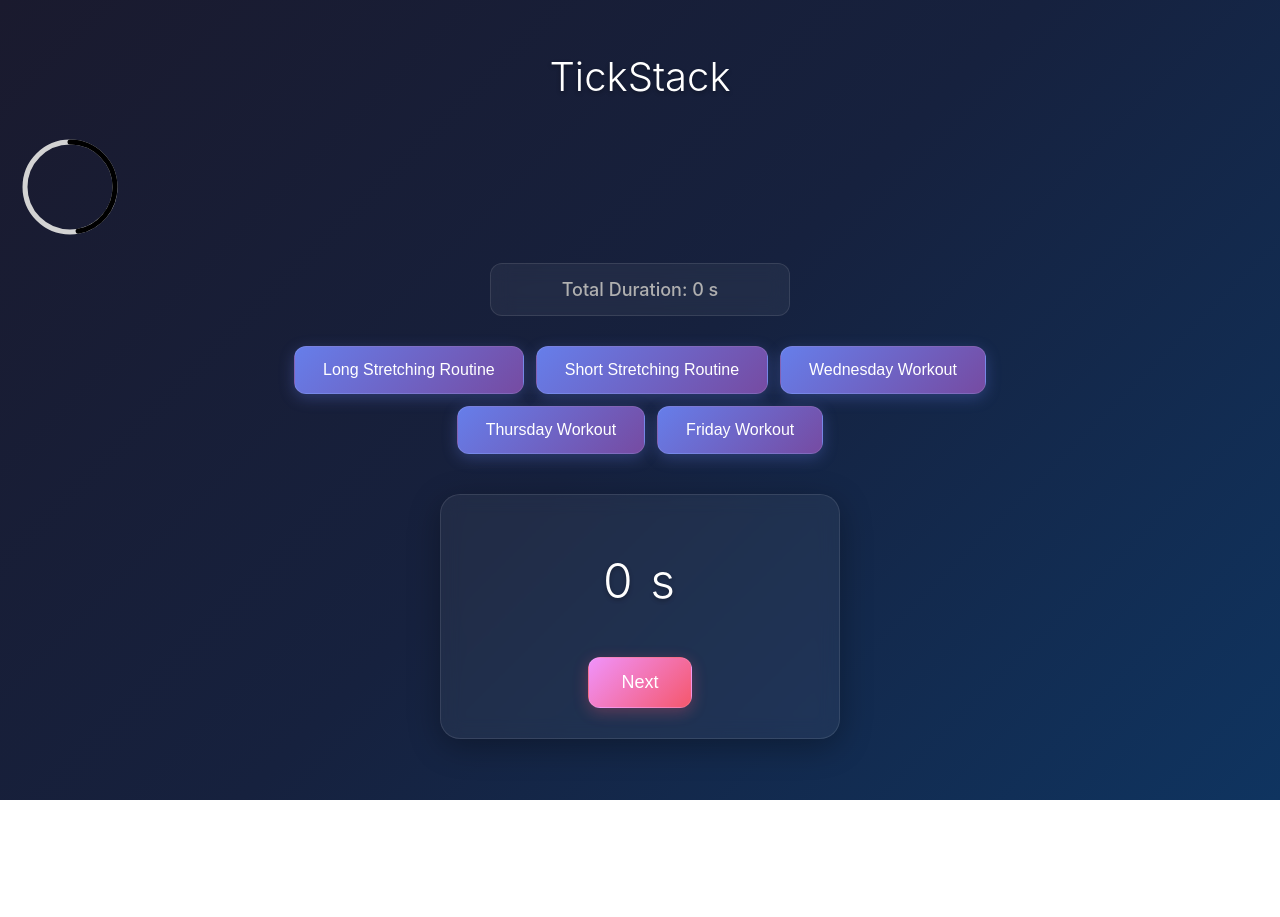
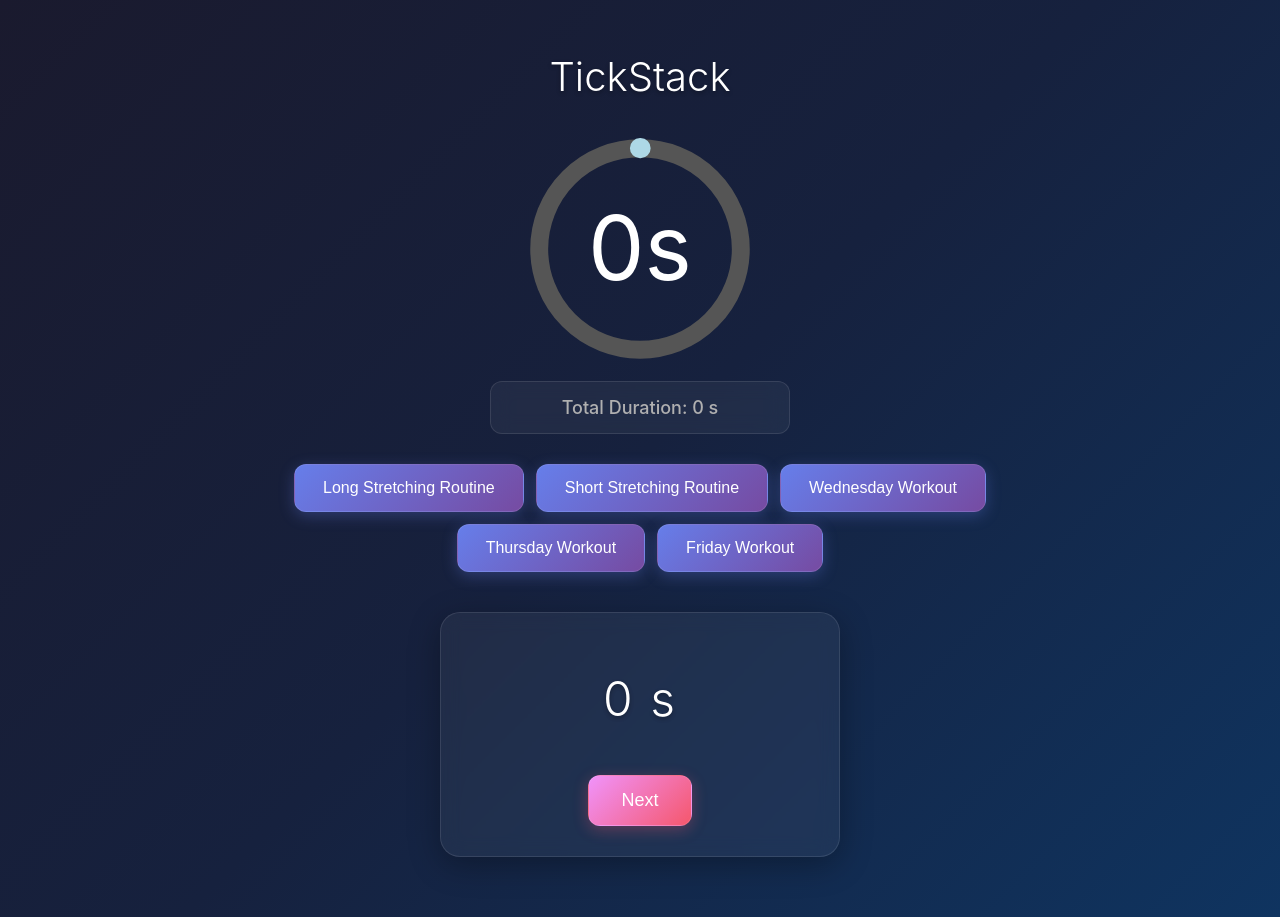
Before and after one commit to podlomar/tickstack, a React app: page / in a window 1280 px wide. Before the commit the page ends 800 px from the top, so only its background shows below. Built offline with nearby package versions, Linux system fonts and the light colour scheme.

Commit message:
Enhance Timer component with improved styling and functionality, add timer container, and update duration display

```diff
--- a/src/components/App/index.tsx
+++ b/src/components/App/index.tsx
@@ -38,7 +38,9 @@ export const App = ({ timelines }: Props) => {
   return (
     <div>
       <h1>TickStack</h1>
-      <Timer state={timerState} />
+      <div className="timerContainer">
+        <Timer state={timerState} />
+      </div>
       <div id="total-duration" className="total-duration">Total Duration: 0 s</div>
       <div id="timelines">
         {timelines.map((timeline) => (
--- a/src/components/Timer/index.tsx
+++ b/src/components/Timer/index.tsx
@@ -1,36 +1,48 @@
+import { useRef } from 'react';
 import { TimerState } from '../../timers';
 
 interface Props {
   state: TimerState | null;
 }
 
+const TIMER_RADIUS = 45;
+const totalLength = Math.PI * 2 * TIMER_RADIUS;
+
 export const Timer = ({ state }: Props) => {
+  const computeDashOffset = (state: TimerState | null) => {
+    if (state === null) {
+      return totalLength;
+    }
+
+    return totalLength * (1 - state.progressRatio);
+  };
+
   return (
     <svg
+      className="timer"
       xmlns="http://www.w3.org/2000/svg"
       viewBox="0 0 100 100"
-      width="100"
-      height="100"
     >
       <circle
         cx="50"
         cy="50"
-        r="45"
+        r={TIMER_RADIUS}
         fill="none"
-        stroke="lightgray"
-        strokeWidth="5"
+        stroke="#555"
+        strokeWidth="8"
       />
       <circle
+        className="progress"
         transform="rotate(-90 50 50)"
         cx="50"
         cy="50"
-        r="45"
+        r={TIMER_RADIUS}
         fill="none"
-        stroke="black"
-        strokeWidth="5"
+        stroke="lightblue"
+        strokeWidth="9"
         strokeLinecap="round"
         strokeDasharray="283"
-        strokeDashoffset="150"
+        strokeDashoffset={computeDashOffset(state)}
       />
       <text
         x="50%"
@@ -38,8 +50,9 @@ export const Timer = ({ state }: Props) => {
         dy="0.35em"
         textAnchor="middle"
         fontSize="40"
+        fill="white"
       >
-        {state?.displayTime}
+        {state?.displayTime ?? '0s'}
       </text>
     </svg>
   );
--- a/src/index.tsx
+++ b/src/index.tsx
@@ -22,12 +22,6 @@ root.render(<App timelines={timelines} />);
 //   timelinesElement.appendChild(button);
 // }
 
-// window.onkeyup = (e) => {
-//   if (e.code === 'Space') {
-//     currentTimeline?.next();
-//   }
-// };
-
 // const formatDuration = (seconds: number): string => {
 //   const minutes = Math.floor(seconds / 60);
 //   const secs = seconds % 60;
--- a/src/styles.css
+++ b/src/styles.css
@@ -27,12 +27,16 @@ h1 {
   text-shadow: 0 2px 4px rgba(0, 0, 0, 0.3);
 }
 
-#timer {
-  display: block;
-  margin: 20px auto;
-  max-width: 200px;
-  height: auto;
-  filter: drop-shadow(0 4px 8px rgba(0, 0, 0, 0.4));
+.timer {
+  width: 14rem;
+  height: 14rem;
+}
+
+.timerContainer {
+  display: flex;
+  flex-direction: column;
+  align-items: center;
+  justify-content: center;
 }
 
 .total-duration {
@@ -124,19 +128,6 @@ h1 {
   background: linear-gradient(135deg, #f2a4fc 0%, #f6687d 100%);
 }
 
-#progress {
+.progress {
   transition: stroke-dashoffset 1s linear;
-  stroke: #667eea;
-  filter: drop-shadow(0 0 8px rgba(102, 126, 234, 0.5));
 }
-
-/* SVG timer styling */
-#timer circle:first-child {
-  stroke: rgba(255, 255, 255, 0.2);
-}
-
-#timer text {
-  fill: #ffffff;
-  font-weight: 300;
-  text-shadow: 0 1px 2px rgba(0, 0, 0, 0.3);
-}
--- a/src/timers.ts
+++ b/src/timers.ts
@@ -155,6 +155,8 @@ export class Timer {
   public async run(): Promise<void> {
     return new Promise((resolve) => {
       let elapsed = 0;
+      this.onTick(elapsed);
+
       const intervalId = window.setInterval(() => {
         elapsed++;
         this.onTick(elapsed);
```
